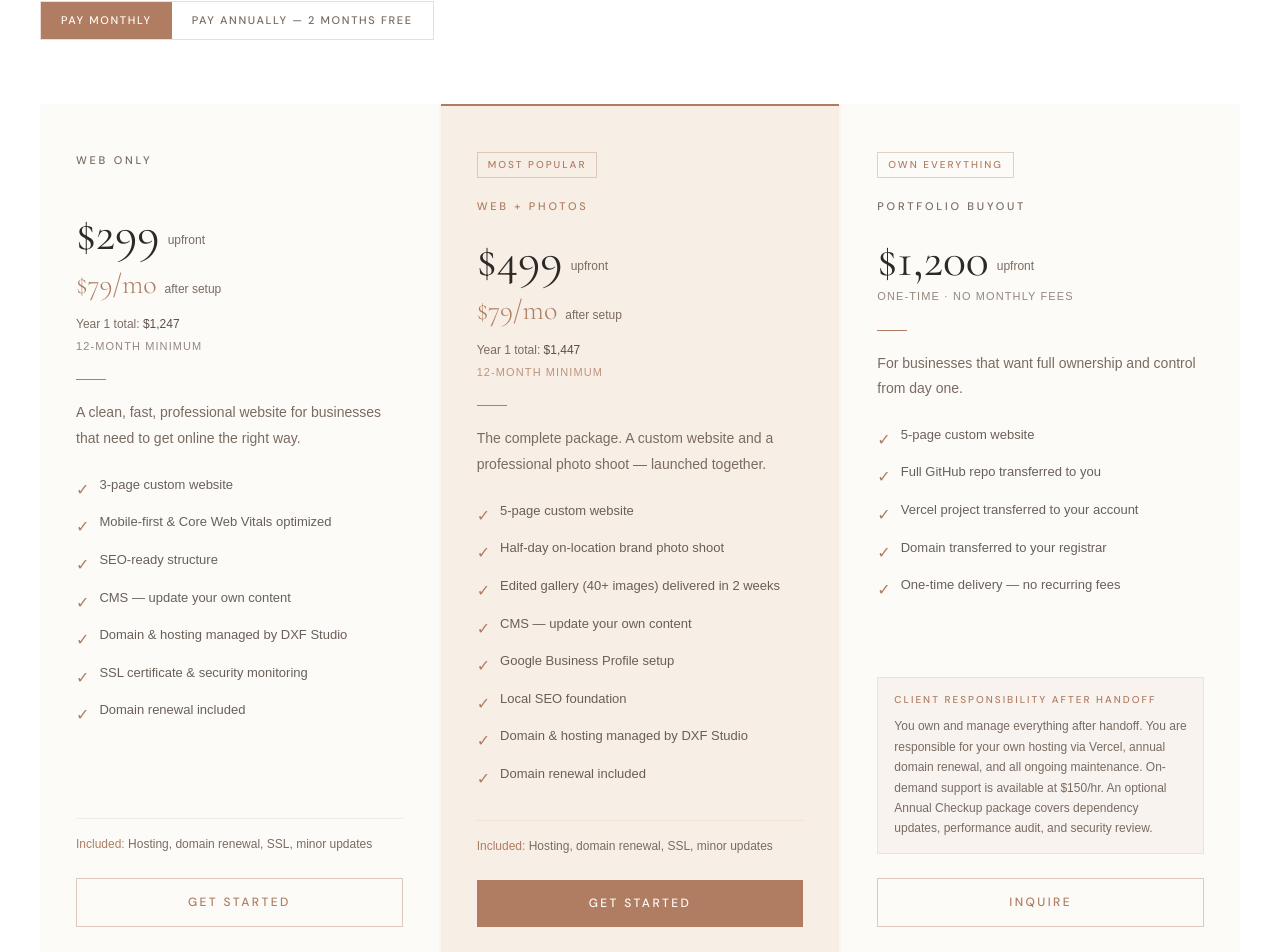
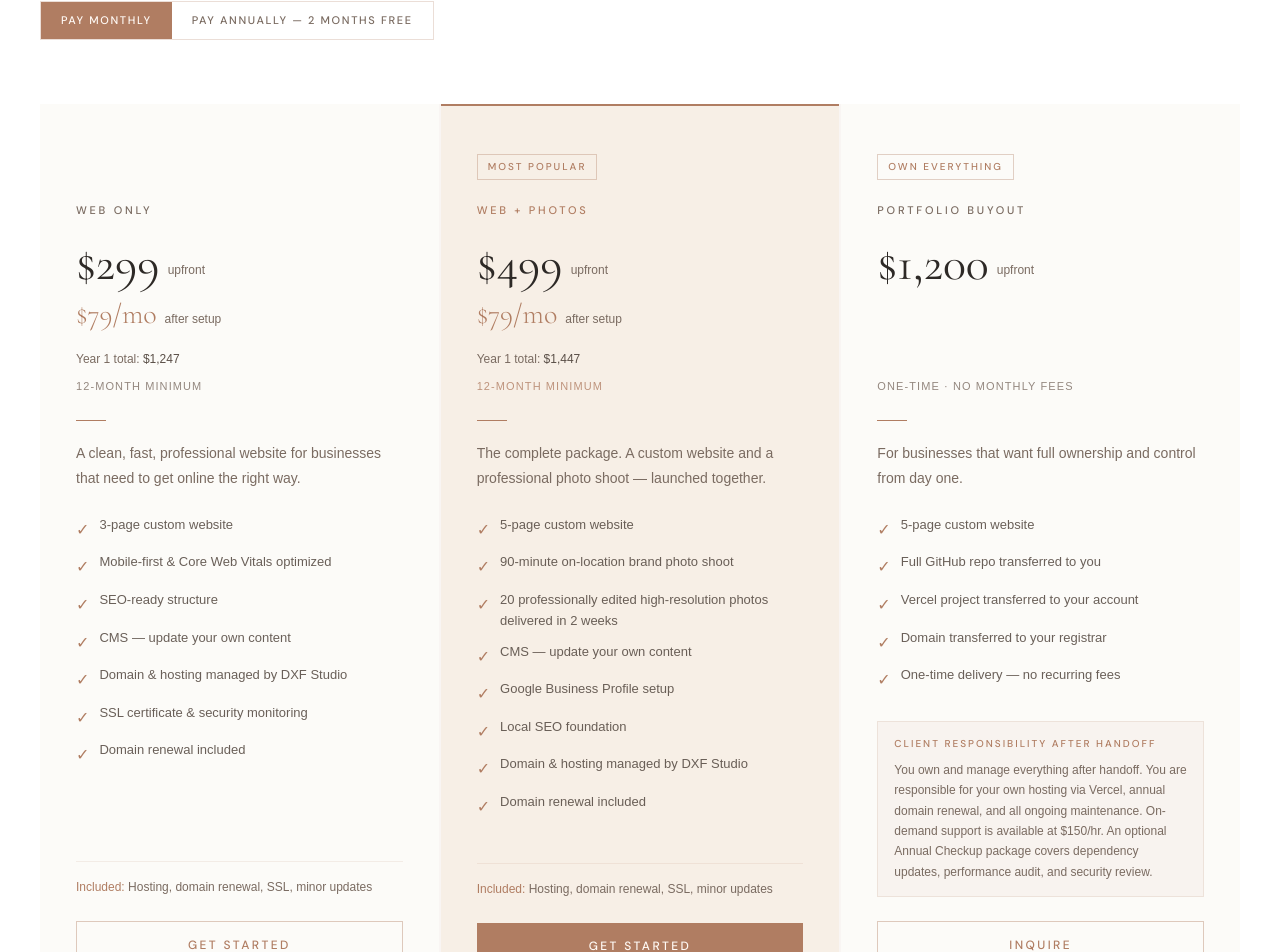
Before and after one commit to danielfan-pro/dxfstudio, a Next.js app: page / in a window 1280 px wide. Shown: the part 4620-5572 px from the top of the page. Built offline with nearby package versions, Linux system fonts and the light colour scheme; a web font is replaced by a local one.

Commit message:
Refine pricing layout and plan details

```diff
--- a/components/Pricing.js
+++ b/components/Pricing.js
@@ -40,8 +40,8 @@ const plans = [
     description: 'The complete package. A custom website and a professional photo shoot — launched together.',
     features: [
       '5-page custom website',
-      'Half-day on-location brand photo shoot',
-      'Edited gallery (40+ images) delivered in 2 weeks',
+      '90-minute on-location brand photo shoot',
+      '20 professionally edited high-resolution photos delivered in 2 weeks',
       'CMS — update your own content',
       'Google Business Profile setup',
       'Local SEO foundation',
@@ -189,6 +189,8 @@ export default function Pricing() {
                 <div style={{ position: 'absolute', top: 0, left: 0, right: 0, height: '2px', background: copper }} />
               )}
 
+              <div style={{ minHeight: '180px' }}>
+                <div style={{ minHeight: '30px', marginBottom: '20px' }}>
                   {plan.badge && (
                     <div style={{
                       display: 'inline-block',
@@ -200,10 +202,10 @@ export default function Pricing() {
                       color: copper,
                       border: '1px solid rgba(176,125,98,0.35)',
                       padding: '4px 10px',
-                  marginBottom: '20px',
                       alignSelf: 'flex-start',
                     }}>{plan.badge}</div>
                   )}
+                </div>
 
                 <div style={{
                   fontFamily: 'DM Sans, sans-serif',
@@ -212,7 +214,7 @@ export default function Pricing() {
                   letterSpacing: '0.25em',
                   textTransform: 'uppercase',
                   color: plan.highlight ? copper : muted,
-                marginBottom: !plan.badge ? '20px' : '0',
+                  marginBottom: '0',
                   marginTop: '0',
                 }}>{plan.name}</div>
 
@@ -232,8 +234,9 @@ export default function Pricing() {
                   }}>upfront</span>
                 </div>
 
+                <div style={{ minHeight: '50px', marginBottom: '8px' }}>
                   {plan.monthly && (
-                <div style={{ marginBottom: '8px' }}>
+                    <div>
                       <span style={{
                         fontFamily: 'Cormorant Garamond, serif',
                         fontSize: '28px',
@@ -252,17 +255,19 @@ export default function Pricing() {
                       </span>
                     </div>
                   )}
+                </div>
 
+                <div style={{ minHeight: '24px', marginBottom: '4px' }}>
                   {plan.yearTotal && (
                     <div style={{
                       fontFamily: 'DM Sans, sans-serif',
                       fontSize: '12px',
                       color: muted,
-                  marginBottom: '4px',
                     }}>
                       Year 1 total: <span style={{ color: lightText }}>{billing === 'annual' ? plan.yearTotalAnnual : plan.yearTotal}</span>
                     </div>
                   )}
+                </div>
 
                 <div style={{
                   fontFamily: 'DM Sans, sans-serif',
@@ -273,6 +278,7 @@ export default function Pricing() {
                   marginBottom: '24px',
                   opacity: 0.8,
                 }}>{plan.commitment}</div>
+              </div>
 
               <div style={{ width: '30px', height: '1px', background: copper, marginBottom: '20px' }} />
 
```
Lines whose indentation alone changed are shown as unchanged.
